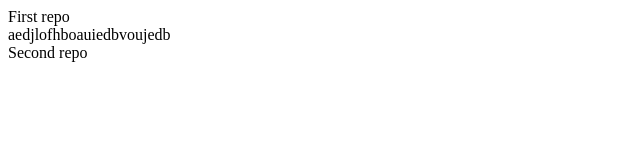
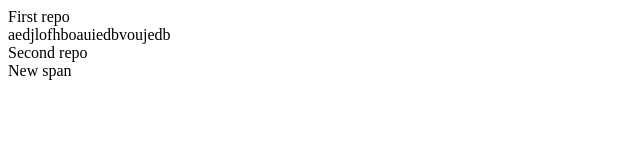
Before and after one commit to qa-AllaK/first_repo_hw, a plain HTML site: page index.html in a window 1280 px wide. Shown: the full height of the page, 0-640 px from the left. Drawn offline with Linux system fonts and the light colour scheme.

Commit message:
Add new span to index.html and update .gitignore

```diff
--- a/index.html
+++ b/index.html
@@ -1,3 +1,4 @@
 <div>First repo</div>
 <span>aedjlofhboauiedbvoujedb</span>
 <div>Second repo</div>
+<span>New span</span>
```
Also changed, not shown: 1 other file.
